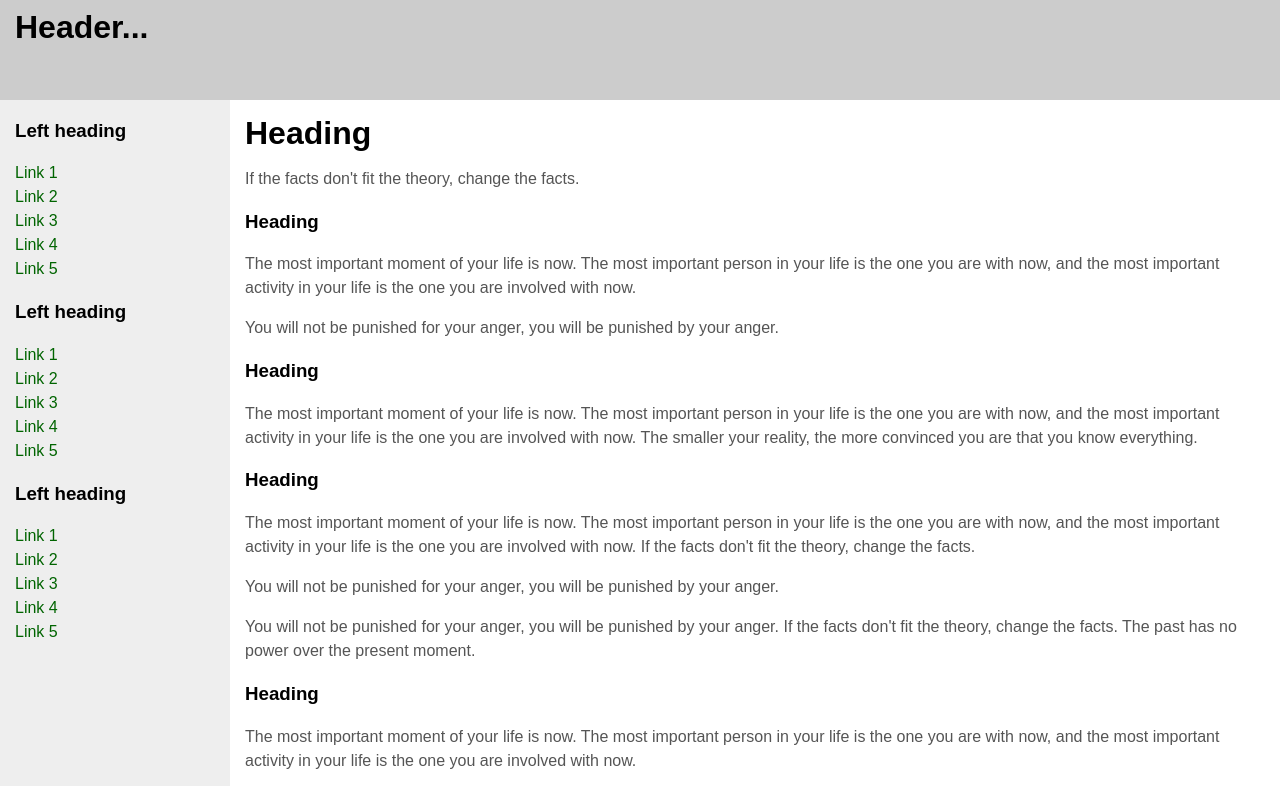
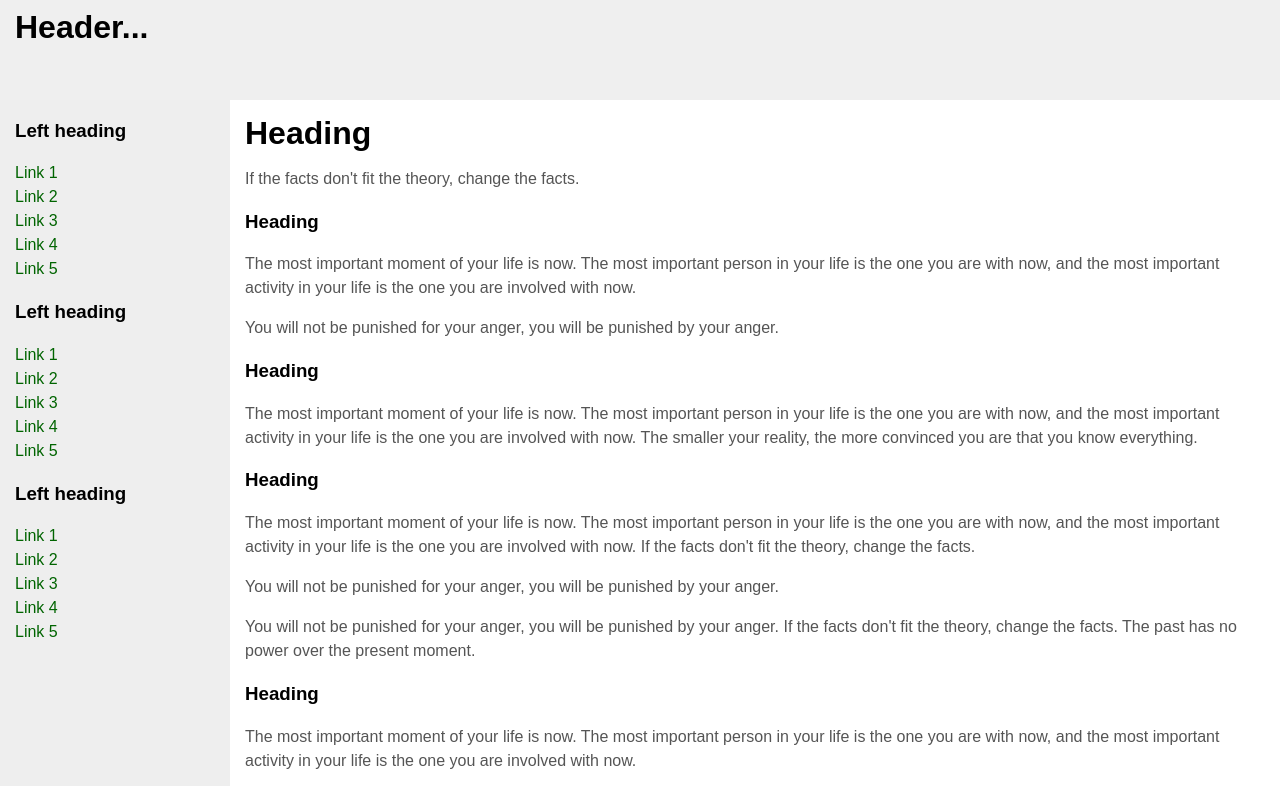
Before and after one commit to Pivila/MimmitKoodaa, a plain HTML site: page index.html in a window 1280 px wide. Shown: the top 786 px of the page. Drawn offline with Linux system fonts and the light colour scheme.

Commit message:
change bg

```diff
--- a/index.html
+++ b/index.html
@@ -14,7 +14,7 @@
 			}
 
 			#header {
-				background: #ccc;
+				background: #efefef;
 				height: 100px;
 			}
 
```
